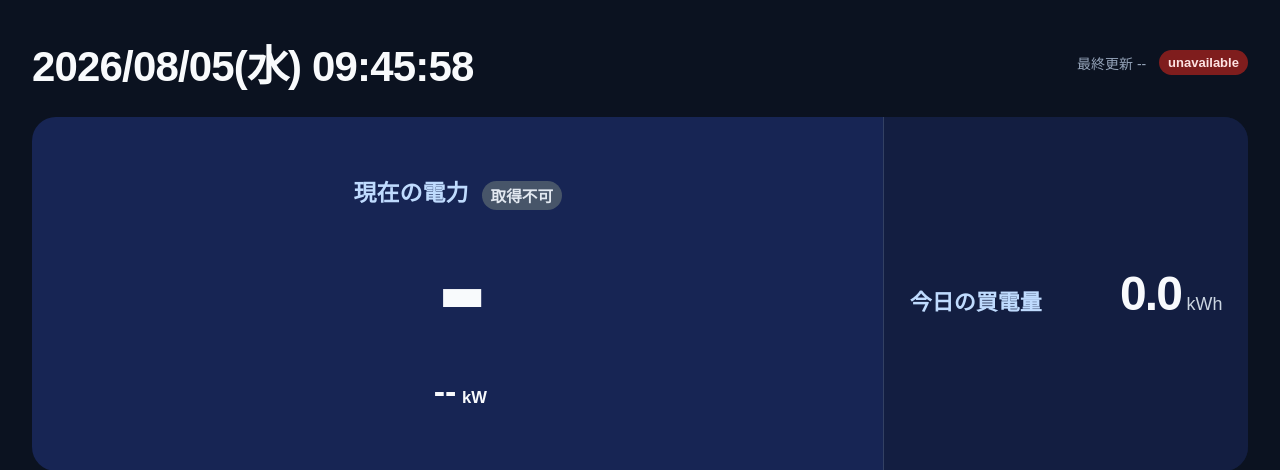
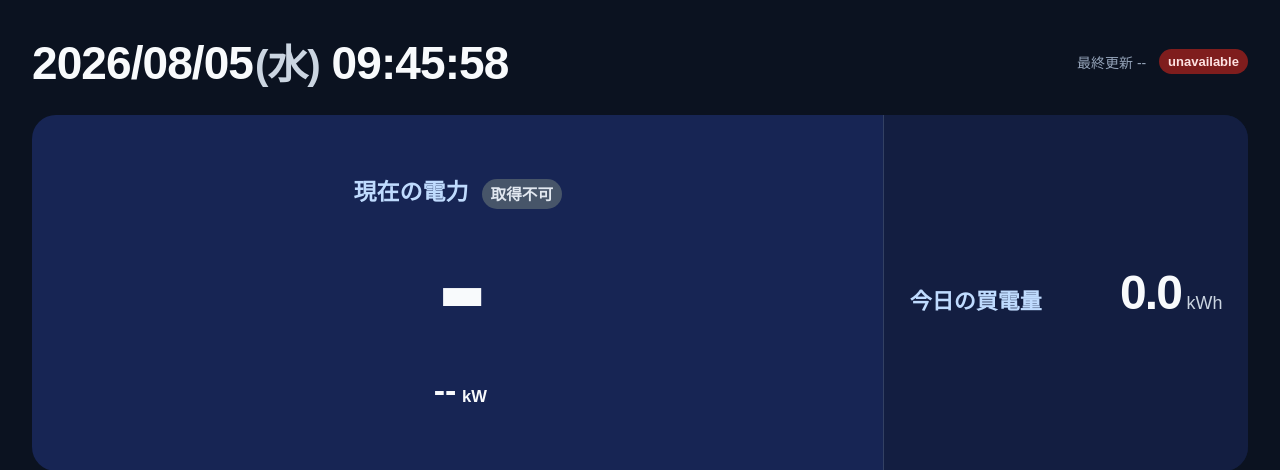
Before and after one commit to shattori-criepi/omk, a FastAPI app: page /display in a window 1280 px wide. Shown: the top 470 px of the page. Run offline with FastAPI, Linux system fonts and the light colour scheme.

Commit message:
Refine dashboard date and time display

```diff
--- a/services/dashboard/app/static/display.css
+++ b/services/dashboard/app/static/display.css
@@ -40,10 +40,19 @@ body {
 
 .current-datetime {
   margin: 0;
-  font-size: clamp(26px, 3.7vw, 42px);
+  font-size: clamp(28px, 4.1vw, 46px);
   font-weight: 700;
   letter-spacing: -0.02em;
   white-space: nowrap;
+}
+
+.header-weekday {
+  display: inline-block;
+  margin-left: 0.05em;
+  color: #cbd5e1;
+  font-size: 0.88em;
+  font-weight: 600;
+  vertical-align: baseline;
 }
 
 .status-area {
@@ -290,7 +299,7 @@ body {
   }
 
   .current-datetime {
-    font-size: clamp(24px, 3.8vw, 34px);
+    font-size: clamp(26px, 4.1vw, 38px);
   }
 
   .cards-layout {
--- a/services/dashboard/app/static/display.js
+++ b/services/dashboard/app/static/display.js
@@ -1,6 +1,9 @@
 document.documentElement.classList.add("js-enabled");
 
 const currentDatetime = document.querySelector("#current-datetime");
+const headerDateMain = document.querySelector("#header-date-main");
+const headerWeekday = document.querySelector("#header-weekday");
+const headerTime = document.querySelector("#header-time");
 const DISPLAY_POLL_INTERVAL_MS = 10_000;
 let displayFetchInProgress = false;
 
@@ -16,7 +19,11 @@ function updateCurrentDatetime() {
   const time = new Intl.DateTimeFormat("ja-JP", {
     timeZone: "Asia/Tokyo", hour: "2-digit", minute: "2-digit", second: "2-digit", hour12: false,
   }).format(now);
-  currentDatetime.textContent = `${values.year}/${values.month}/${values.day}(${weekday}) ${time}`;
+  const dateText = `${values.year}/${values.month}/${values.day}`;
+  if (headerDateMain) headerDateMain.textContent = dateText;
+  if (headerWeekday) headerWeekday.textContent = `(${weekday})`;
+  if (headerTime) headerTime.textContent = ` ${time}`;
+  currentDatetime.setAttribute("aria-label", `${dateText}(${weekday}) ${time}`);
   currentDatetime.dateTime = now.toISOString();
 }
 
--- a/services/dashboard/app/templates/display.html
+++ b/services/dashboard/app/templates/display.html
@@ -9,7 +9,9 @@
   <body>
     <main class="dashboard" aria-label="OMK ダッシュボード">
       <header class="topbar">
-        <time id="current-datetime" class="current-datetime" aria-label="現在日時"></time>
+        <time id="current-datetime" class="current-datetime" aria-label="現在日時">
+          <span id="header-date-main" class="header-date-main"></span><span id="header-weekday" class="header-weekday"></span><span id="header-time" class="header-time"></span>
+        </time>
 
         <div class="status-area">
           <p class="updated">
```
Also changed, not shown: services/dashboard/tests/test_display.py (+2 -0 lines).
